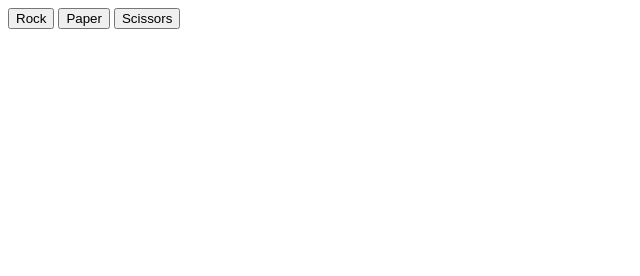
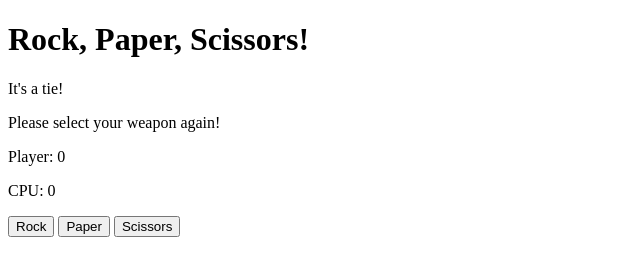
Before and after one commit to SValls2023/Rock-Paper-Scissors-JS, a plain HTML site: page index.html in a window 1280 px wide. Both pictures are taken after a click on the button "Rock". Shown: the whole page, without its empty margins (0-640 px from the left). Drawn offline with Linux system fonts and the light colour scheme.

Commit message:
Feat: Results are now displayed on the webpage instead of the console

```diff
--- a/index.html
+++ b/index.html
@@ -6,9 +6,18 @@
         <title>Odin Rock Paper Scissors</title>
     </head>
     <body>
-        <button class="choice" value="rock">Rock</button>
-        <button class="choice" value="paper">Paper</button>
-        <button class="choice" value="scissors">Scissors</button>
+        <h1>Rock, Paper, Scissors!</h1>
+        <div id="container">
+            <p id="status">Choose your weapon!</p>
+            <p id="battle">The first to earn 5 points wins the battle!</p>
+            <div id="results">
+                <p id="playerScore">Player: 0</p>
+                <p id="cpuScore">CPU: 0</p>
+            </div>
+        </div>
+        <button class="choice" value="Rock">Rock</button>
+        <button class="choice" value="Paper">Paper</button>
+        <button class="choice" value="Scissors">Scissors</button>
         <script src="index.js"></script>
     </body>
 </html>
--- a/index.js
+++ b/index.js
@@ -1,7 +1,11 @@
 // Main function where Rock Paper Scissors game takes place
 function game() {
     // Deletion: console.log("Weclome to Rock Paper Scissors!");
-    let rps_buttons = document.querySelectorAll('.choice');
+    const rps_buttons = document.querySelectorAll('.choice');
+    const status = document.querySelector('#status');
+    const battle = document.querySelector('#battle')
+    const playerScore = document.querySelector('#playerScore');
+    const cpuScore = document.querySelector('#cpuScore');
     let rounds = 1;
     let playerPoints = 0;
     let cpuPoints = 0;
@@ -12,20 +16,22 @@ function game() {
             const computerChoice = getComputerChoice();
             const roundWinner = playRound(playerChoice, computerChoice);
             if (roundWinner === 1) {
-                console.log("You lost, " + playerChoice + " loses against " + computerChoice + "!\n"
-                            + "Player: " + playerPoints + " CPU: " + (cpuPoints + 1));
+                status.textContent = "You lost!";
+                battle.textContent = `${playerChoice} loses against ${computerChoice}!`
                 cpuPoints++;
+                cpuScore.textContent = `CPU: ${cpuPoints}`;
                 rounds++;
             }
             else if (roundWinner === 2) {
-                console.log("You win, " + playerChoice + " beats " + computerChoice + "!\n"
-                            + "Player: " + (playerPoints + 1) + " CPU: " + cpuPoints);
+                status.textContent = "You won!";
+                battle.textContent = `${playerChoice} wins against ${computerChoice}!`
                 playerPoints++;
+                playerScore.textContent = `Player: ${playerPoints}`;
                 rounds++;
             }
             else {
-                console.log("It's a tie! This round will not count! Please select your weapon again.\n"
-                            + "Player: " + playerPoints + " CPU: " + cpuPoints);
+                status.textContent = "It's a tie!";
+                battle.textContent = "Please select your weapon again!";
             }
         });
     }
@@ -40,7 +46,7 @@ function game() {
 
 // Decides if the player wins, loses, or ties with the computer for the round!
 function playRound(playerSelection, computerSelection) {
-    if (playerSelection === "rock") {
+    if (playerSelection === "Rock") {
         if (computerSelection === "paper")  {
             return 1;
         }
@@ -49,7 +55,7 @@ function playRound(playerSelection, computerSelection) {
         }
     }
 
-    if (playerSelection === "paper") {
+    if (playerSelection === "Paper") {
         if (computerSelection === "scissors") {
             return 1;
         }
@@ -58,7 +64,7 @@ function playRound(playerSelection, computerSelection) {
         }
     }
 
-    if (playerSelection === "scissors") {
+    if (playerSelection === "Scissors") {
         if (computerSelection === "rock") {
             return 1;
         }
```
